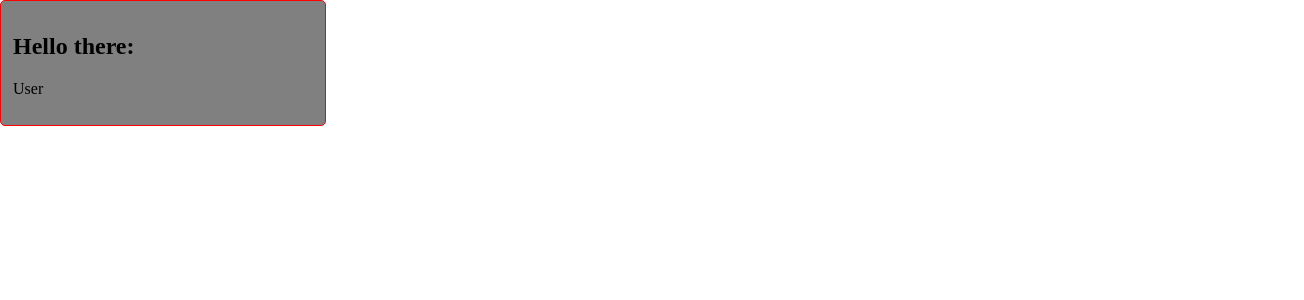
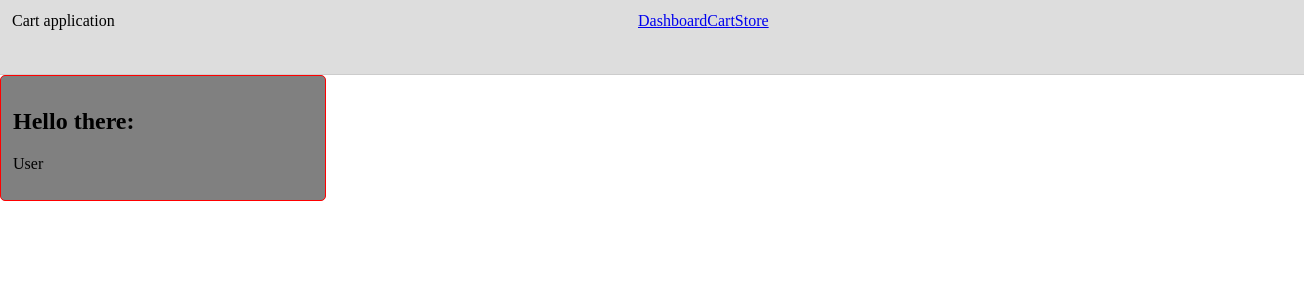
Before and after one commit to JakubKwasek/react-typescript-styled-components-skeleton, a React app: page / in a window 1280 px wide. Shown: the top 300 px of the page, 1304 px wide, since content can reach past the window. Built offline with nearby package versions, Linux system fonts and the light colour scheme.

Commit message:
add: cart application

```diff
--- a/package.json
+++ b/package.json
@@ -16,12 +16,14 @@
   "dependencies": {
     "react": "16.12.0",
     "react-dom": "16.12.0",
+    "react-router-dom": "5.1.2",
     "styled-components": "5.0.1"
   },
   "devDependencies": {
     "@types/jest": "25.1.1",
     "@types/react": "16.9.19",
     "@types/react-dom": "16.9.5",
+    "@types/react-router-dom": "5.1.3",
     "@types/react-test-renderer": "16.9.2",
     "@types/styled-components": "4.4.2",
     "@typescript-eslint/eslint-plugin": "2.19.0",
--- /dev/null
+++ b/src/components/Header/index.tsx
@@ -0,0 +1,14 @@
+import * as React from "react";
+import { NavLink } from "react-router-dom";
+import { HeaderStyled, HeaderItemStyled } from "./styled";
+
+export const Header = (): JSX.Element => (
+	<HeaderStyled>
+		<HeaderItemStyled>Cart application</HeaderItemStyled>
+		<HeaderItemStyled>
+			<NavLink to="/" activeClassName="is-active" exact={true}>Dashboard</NavLink>
+			<NavLink to="/cart" activeClassName="is-active">Cart</NavLink>
+			<NavLink to="/store" activeClassName="is-active">Store</NavLink>
+		</HeaderItemStyled>
+	</HeaderStyled>
+);
--- /dev/null
+++ b/src/components/Header/styled.ts
@@ -0,0 +1,27 @@
+import styled from "styled-components";
+
+export const HeaderStyled = styled.div(
+	(props) => `
+		width: 100%;
+		height: 50px;
+		display: flex;
+		justify-content: left;
+		border-bottom: 1px solid #ccc;
+		background: #ddd;
+		padding: 12px;
+`);
+
+export const SiteNameStyled = styled.div(
+	(props) => `
+		color: #fff;
+		height: 50px;
+		display: block;
+		border-bottom: 1px solid #ccc;
+		background: #ddd;
+		padding: 12px;
+`);
+
+export const HeaderItemStyled = styled.div(
+	(props) => `
+		flex-grow: 1;
+`);
--- /dev/null
+++ b/src/containers/CartContainer.tsx
@@ -0,0 +1,3 @@
+import * as React from "react";
+
+export const CartContainer = (): JSX.Element => <div>CartContainer</div>;
--- /dev/null
+++ b/src/containers/NotFoundContainer.tsx
@@ -0,0 +1,8 @@
+import * as React from "react";
+
+export const NotFoundContainer = (): JSX.Element => (
+	<>
+		<h2>404 - Page not found</h2>
+		<p>Please enter correct url</p>
+	</>
+);
--- /dev/null
+++ b/src/containers/StoreContainer.tsx
@@ -0,0 +1,3 @@
+import * as React from "react";
+
+export const StoreContainer = (): JSX.Element => <div>StoreContainer</div>;
--- a/src/index.tsx
+++ b/src/index.tsx
@@ -2,14 +2,14 @@ import * as React from "react";
 import * as ReactDOM from "react-dom";
 import { ThemeProvider } from "styled-components";
 import { Normalize } from "styled-normalize";
-import { MainContainer } from "./containers/MainContainer";
 import { MainTheme } from "./theme";
+import { AppRouter } from "./routes";
 
 const init = (): void => {
 	ReactDOM.render(
 		<ThemeProvider theme={MainTheme}>
 			<Normalize />
-			<MainContainer />
+			<AppRouter />
 		</ThemeProvider>,
 		document.getElementById("app")
 	);
--- /dev/null
+++ b/src/routes/index.tsx
@@ -0,0 +1,20 @@
+import * as React from "react";
+import { BrowserRouter, Route, Switch } from "react-router-dom";
+import { MainContainer } from "../containers/MainContainer";
+import { StoreContainer } from "../containers/StoreContainer";
+import { CartContainer } from "../containers/CartContainer";
+import { NotFoundContainer } from "../containers/NotFoundContainer";
+import { Header } from "../components/Header/";
+
+export const AppRouter = (): JSX.Element => (
+	<BrowserRouter>
+		<Header />
+		<Switch>
+			<Route path="/" component={MainContainer} exact={true} />
+			<Route path="/store" component={StoreContainer} />
+			<Route path="/cart" component={CartContainer} exact={true} />
+			<Route path="/cart/:id" component={CartContainer} />
+			<Route component={NotFoundContainer} />
+		</Switch>
+	</BrowserRouter>
+);
--- a/webpack.config.js
+++ b/webpack.config.js
@@ -32,7 +32,7 @@ module.exports = {
 	devtool: "cheap-module-eval-source-map",
 	devServer: {
 		contentBase: path.join(__dirname, "dist"),
-		hot: true,
+		historyApiFallback: true,
 	},
 	optimization: {
 		minimizer: [new UglifyJsPlugin()],
```
Also changed, not shown: 1 other file (tests, documents, lock files or other folders).
